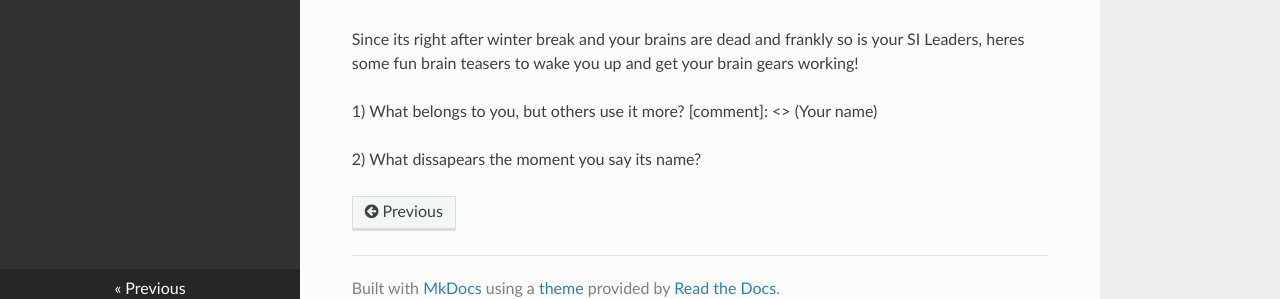
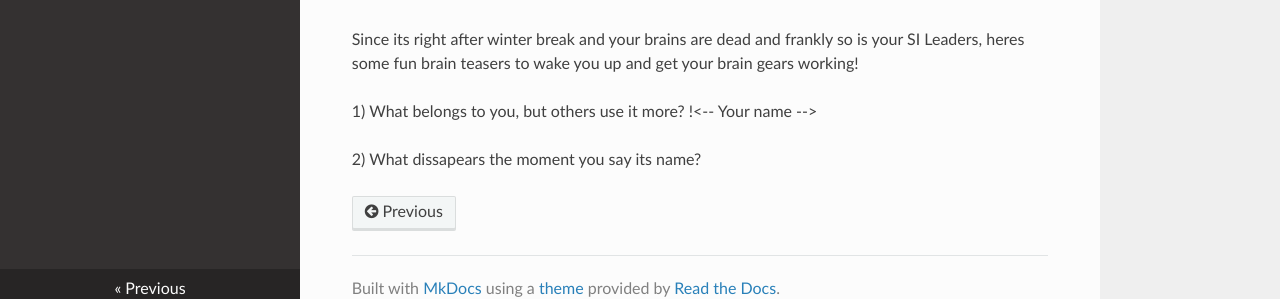
Before and after one commit to cs-si-ucr/cs12, an MkDocs documentation site: the page built from docs/dis01.md, in a window 1280 px wide. Shown: the part 591-890 px from the top of the page. Built offline with MkDocs 1.6.1, drawn with Linux system fonts in a browser that asks for light colours; nearby versions of some CDN libraries; old or Windows-style settings are respelled for this version of MkDocs.

Commit message:
Attempting to add comments

```diff
--- a/docs/dis01.md
+++ b/docs/dis01.md
@@ -23,6 +23,6 @@
 Since its right after winter break and your brains are dead and frankly so is your SI Leaders,
 heres some fun brain teasers to wake you up and get your brain gears working!
 
-1) What belongs to you, but others use it more? [comment]: <> (Your name)
+1) What belongs to you, but others use it more? !<-- Your name -->
 
 2) What dissapears the moment you say its name?
```
